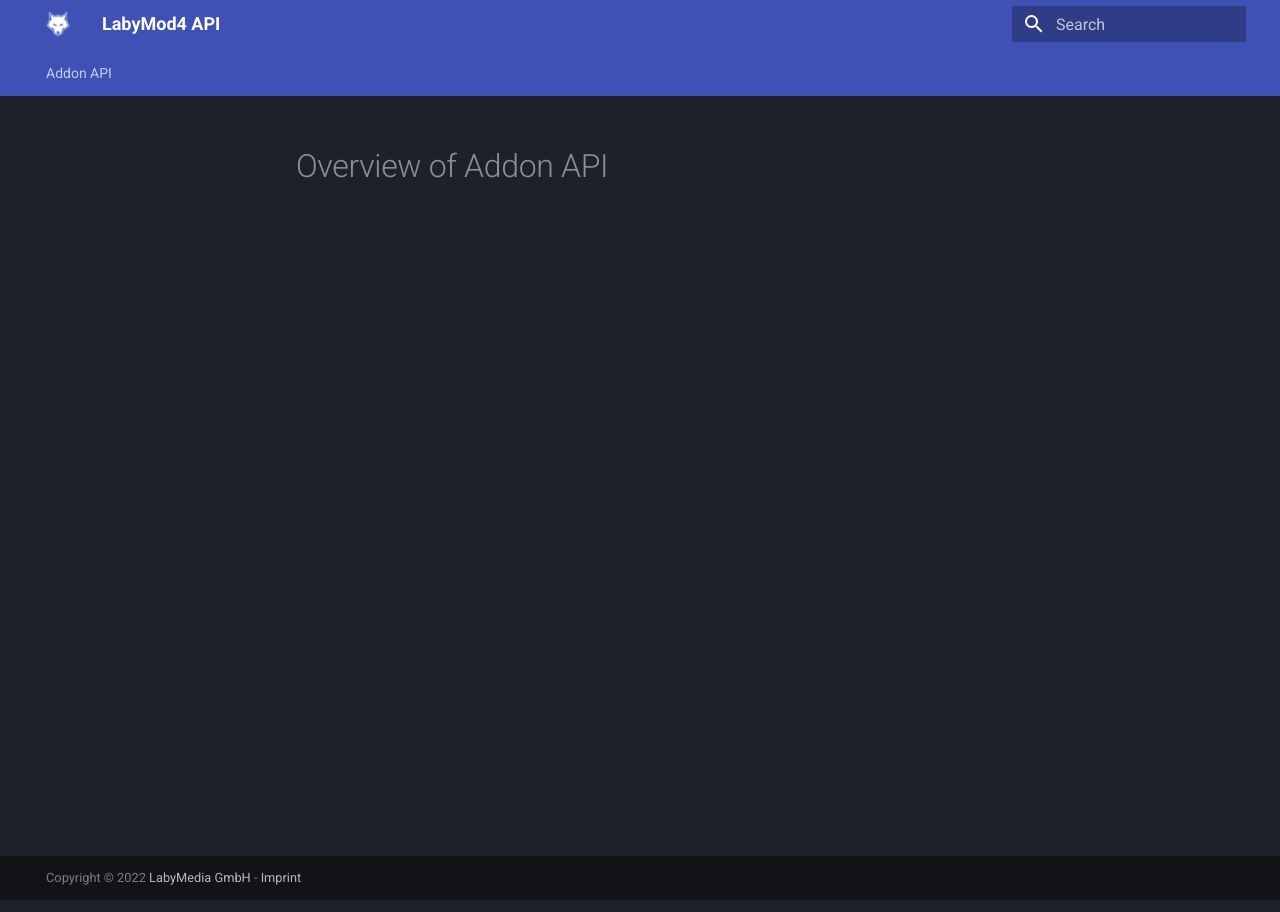
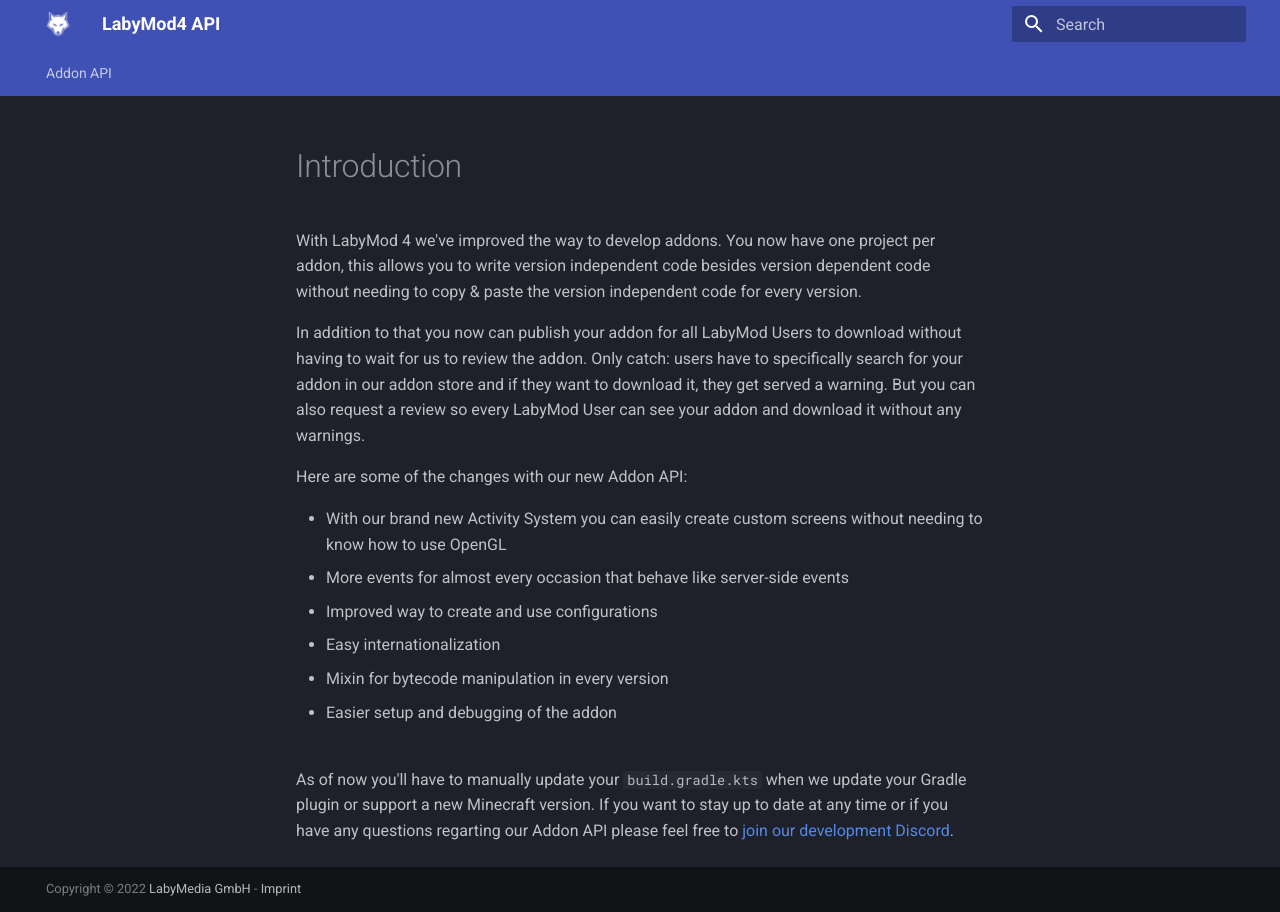
Before and after one commit to LabyMod/labymod4-api-wiki, an MkDocs documentation site: the page built from docs/pages/addon/index.md, in a window 1280 px wide. Built offline with MkDocs 1.6.1 and Material for MkDocs 9.7.7, drawn with Linux system fonts in a browser that asks for light colours.

Commit message:
add introduction

```diff
--- a/docs/pages/addon/index.md
+++ b/docs/pages/addon/index.md
@@ -1 +1,18 @@
-# Overview of Addon API
+# Introduction
+
+With LabyMod 4 we've improved the way to develop addons. You now have one project per addon, this allows you to write version independent code besides version dependent code without needing to copy & paste the version independent code for every version.
+
+In addition to that you now can publish your addon for all LabyMod Users to download without having to wait for us to review the addon. Only catch: users have to specifically search for your addon in our addon store and if they want to download it, they get served a warning. But you can also request a review so every LabyMod User can see your addon and download it without any warnings.
+
+Here are some of the changes with our new Addon API:
+
+* With our brand new Activity System you can easily create custom screens without needing to know how to use OpenGL
+* More events for almost every occasion that behave like server-side events
+* Improved way to create and use configurations
+* Easy internationalization
+* Mixin for bytecode manipulation in every version
+* Easier setup and debugging of the addon
+
+<br>
+As of now you'll have to manually update your `build.gradle.kts` when we update your Gradle plugin or support a new Minecraft version. If you want to stay up to date at any time or if you have any questions regarting our Addon API please feel free to
+<a href="https://labymod.net/dc/dev" target="_blank">join our development Discord</a>.
```
Also changed, not shown: docs/pages/addon/Setup/first-steps.md (added, +10 -0 lines), docs/pages/addon/Setup/setup.md (+13 -1 lines), 1 other file.
